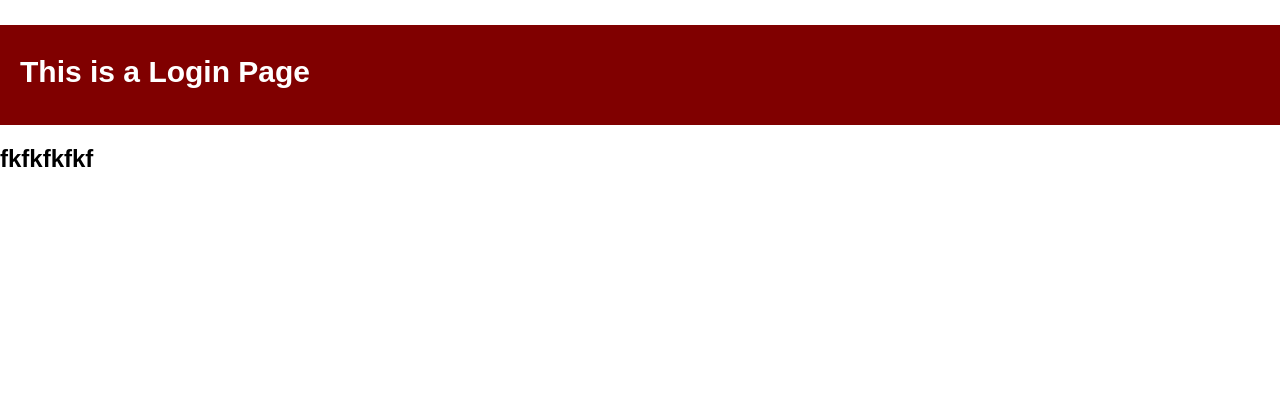
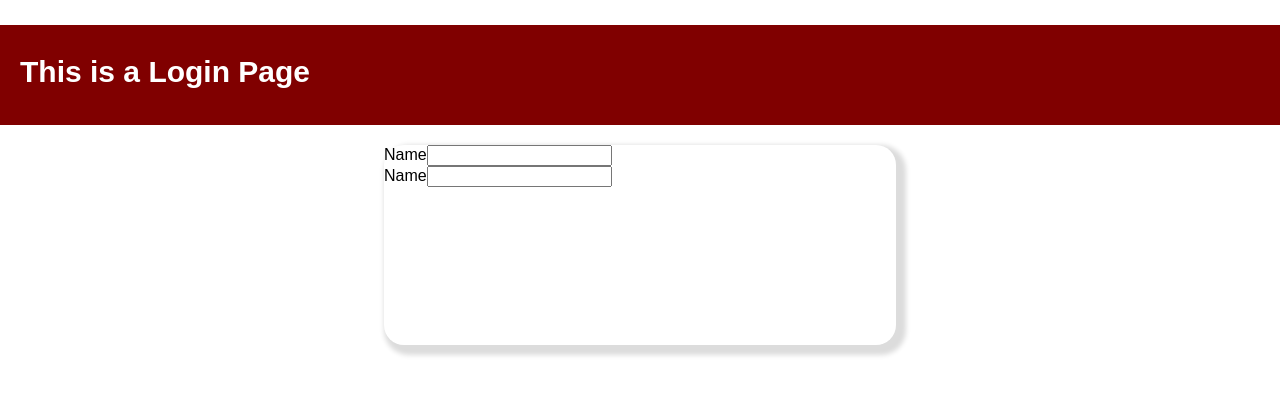
Before and after one commit to MahsumaRezai/React_Form, a React (Create React App) app: page / in a window 1280 px wide. Shown: the top 394 px of the page. Built offline with nearby package versions, Linux system fonts and the light colour scheme; the HTML template or start-up script is replaced by a standard one.

Commit message:
new change

```diff
--- a/src/Componet/Card.js
+++ b/src/Componet/Card.js
@@ -1,14 +1,16 @@
-import { Fragment } from "react"
+import { Fragment } from "react";
+import classes from './Card.module.css';
+import Form from "./Form";
 
- const Card =()=>{
+const Card = () => {
     return (
         <Fragment>
-            <div>
-                <h2>fkfkfkfkf</h2>
+            <div className={classes.card}>
+                <Form></Form>
 
             </div>
         </Fragment>
     )
 
- }
- export default Card
+}
+export default Card
--- /dev/null
+++ b/src/Componet/Card.module.css
@@ -0,0 +1,7 @@
+.card {
+    width: 40%;
+    height: 200px;
+    margin: auto;
+    box-shadow: 5px 5px 5px 5px gainsboro;
+    border-radius: 20px;
+}
--- /dev/null
+++ b/src/Componet/Form.js
@@ -0,0 +1,20 @@
+import { Fragment } from "react"
+
+const Form = () => {
+    return (
+        <Fragment>
+            <form>
+                <div>
+                    <label>Name</label>
+                    <input></input>
+                </div>
+                <div>
+                    <label>Name</label>
+                    <input></input>
+                </div>
+            </form>
+
+        </Fragment>
+    )
+}
+export default Form
--- a/src/Componet/Head.module.css
+++ b/src/Componet/Head.module.css
@@ -2,7 +2,9 @@
     background-color: maroon;
     width: 100%;
     height: 100px;
+    margin-bottom: 20px;
 }
+
 .title {
     display: flex;
     flex-direction: column;
```
